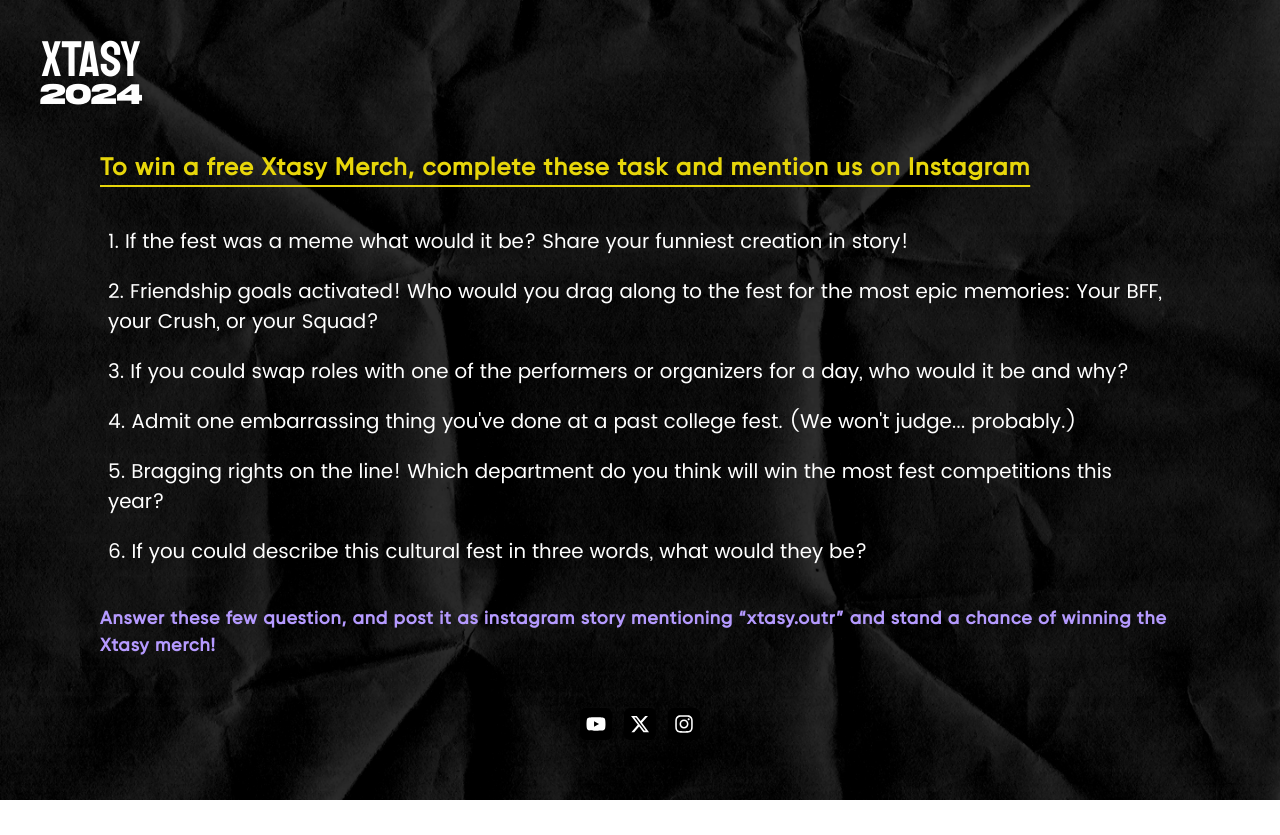
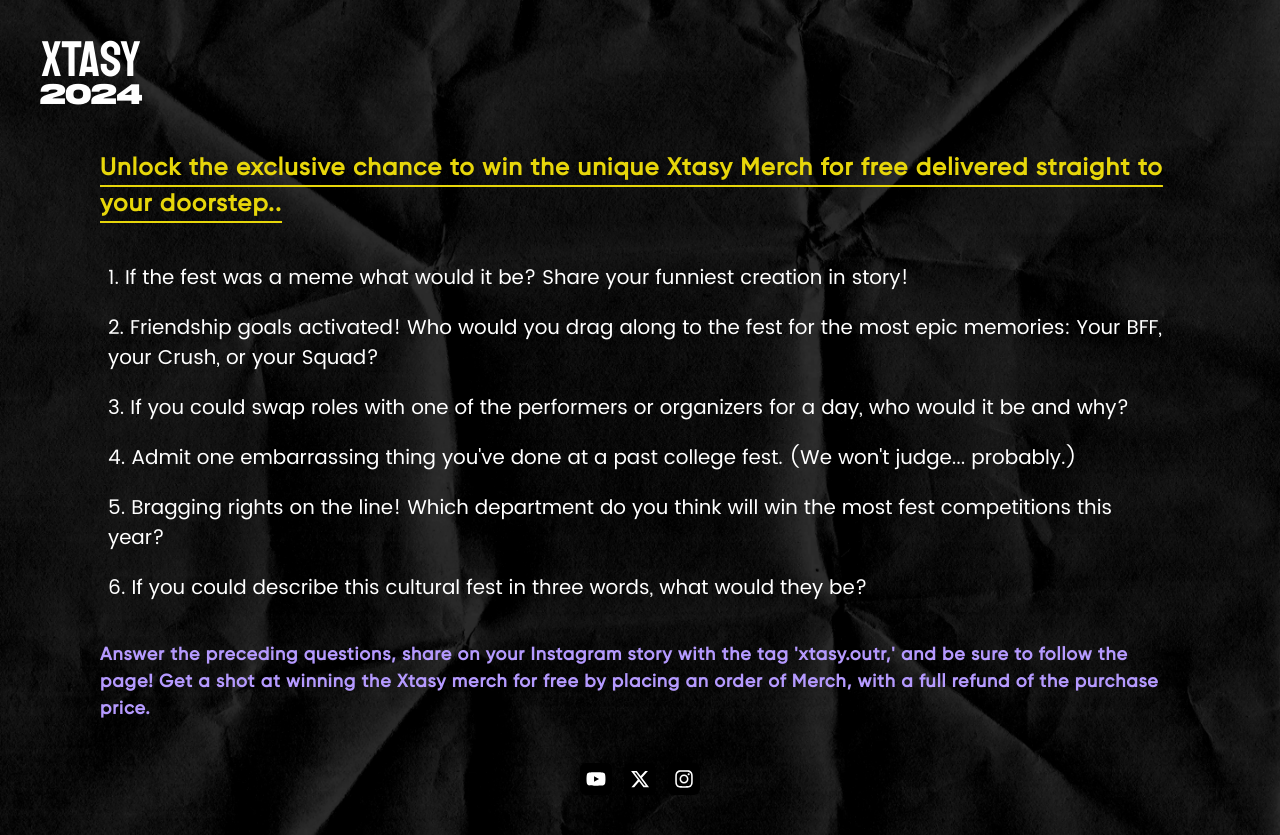
Before and after one commit to Darkdev112/xtasy-2024-demo, a Next.js app: page /merch-details in a window 1280 px wide. Before the commit the page ends 800 px from the top, so only its background shows below. Built offline with nearby package versions, Linux system fonts and the light colour scheme.

Commit message:
merch text changed

```diff
--- a/src/app/merch-details/page.js
+++ b/src/app/merch-details/page.js
@@ -11,7 +11,7 @@
             </div>
           </div>
           <div className="md:min-h-[calc(100vh-112px-170px)] sm:min-h-[calc(100vh-112px-90px)] flex flex-col md:px-[100px] sm:px-5">
-            <p className="h-1/6 max-w-max font-gilroy font-bold md:text-[24px] sm:text-[20px] text-[#E7D60A] tracking-wider underline md:underline-offset-[10px] sm:underline-offset-[8px]">To win a free Xtasy Merch, complete these task and mention us on Instagram</p>
+            <p className="h-1/6 max-w-max font-gilroy font-bold md:text-[24px] sm:text-[20px] text-[#E7D60A] tracking-wider underline md:underline-offset-[10px] sm:underline-offset-[8px]">Unlock the exclusive chance to win the unique Xtasy Merch for free delivered straight to your doorstep..</p>
             <ol className="h-2/3 list-decimal list-inside font-poppins md:text-[20px] sm:text-[18px] text-white py-[20px]">
                 <li className="mx-2 my-5">If the fest was a meme what would it be? Share your funniest creation in story!</li>
                 <li className="mx-2 my-5">Friendship goals activated! Who would you drag along to the fest for the most epic memories: Your BFF, your Crush, or your Squad?</li>
@@ -20,7 +20,7 @@
                 <li className="mx-2 my-5">Bragging rights on the line! Which department do you think will win the most fest competitions this year?</li>
                 <li className="mx-2 my-5">If you could describe this cultural fest in three words, what would they be?</li>
             </ol>
-            <p className="h-1/6 font-gilroy font-bold md:text-[18px] sm:text-[16px] text-[#B59AFF] tracking-wider">Answer these few question, and post it as instagram story mentioning “xtasy.outr” and stand a chance of winning the Xtasy merch!</p>
+            <p className="max-w-[1200px]  h-1/6 font-gilroy font-bold md:text-[18px] sm:text-[16px] text-[#B59AFF] tracking-wider">Answer the preceding questions, share on your Instagram story with the tag 'xtasy.outr,' and be sure to follow the page! Get a shot at winning the Xtasy merch for free by placing an order of Merch, with a full refund of the purchase price.</p>
           </div>
           <div className="flex flex-row justify-center px-5 py-10 gap-3">
                 <a href="https://www.youtube.com/@xtasyoutr" target="__blank" className="bg-black rounded-[6px] p-[6px] hover:cursor-pointer"><FaYoutube color="white" size={20}/></a>
--- a/src/app/page.js
+++ b/src/app/page.js
@@ -35,7 +35,7 @@
         </div>
         <div className="flex flex-row justify-center items-center mt-[40px] px-5">
           <div className="lg:w-[600px] md:w-[500px] sm:w-[400px] flex flex-row md:gap-[60px] sm:gap-[20px]">
-            <Portal text="Get Your Merch Ready!" linktext="Shop Now" link="/"/>
+            <Portal text="Get Your Merch Ready!" linktext="Shop Now" link="https://forms.fillout.com/t/bVtN3CECGfus"/>
             <Portal text="Get a chance to win a FREE MERCH !" linktext="Explore" link="/merch-details"/>
           </div>
         </div>
--- a/src/components/button.js
+++ b/src/components/button.js
@@ -8,11 +8,11 @@
         router.push(link);
     }
     return (
-        <div className="w-1/2 lg:text-[28px] md:text-2xl sm:text-xl tracking-wide rounded-lg border-2 border-white shadow-[4px_4px_0px_0px_rgba(0,0,0,1)] shadow-white active:shadow-none transition flex flex-col">
+        <div className="w-1/2 lg:text-[28px] md:text-2xl sm:text-xl tracking-wide rounded-lg border-2 border-white shadow-[4px_4px_0px_0px_rgba(0,0,0,1)] shadow-white active:shadow-none transition flex flex-col hover:cursor-pointer" onClick={handleClick}>
             <div className="h-2/3 lg:px-[30px] md:px-[20px] sm:px-[10px] py-[10px] bg-transparent font-gilroy-semibold text-white flex flex-row justify-center items-center">
                 {text}
             </div>
-            <div className="h-1/3 md:px-[30px] sm:px-[10px] py-[10px] bg-[#E1BF0E] font-gilroy-black flex flex-row justify-center items-center text-center hover:cursor-pointer" onClick={handleClick}>
+            <div className="h-1/3 md:px-[30px] sm:px-[10px] py-[10px] bg-[#E1BF0E] font-gilroy-black flex flex-row justify-center items-center text-center">
                 {linktext} <HiArrowRight className="ml-2" />
             </div>
         </div>
```
